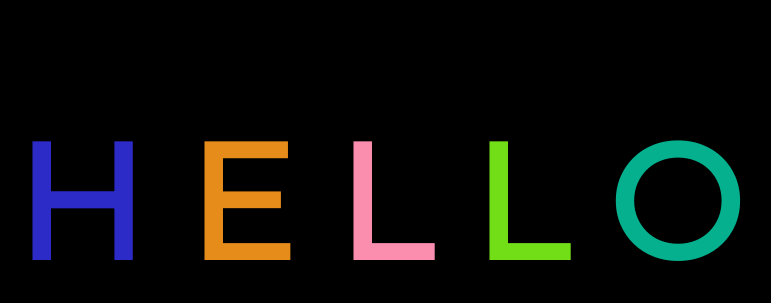
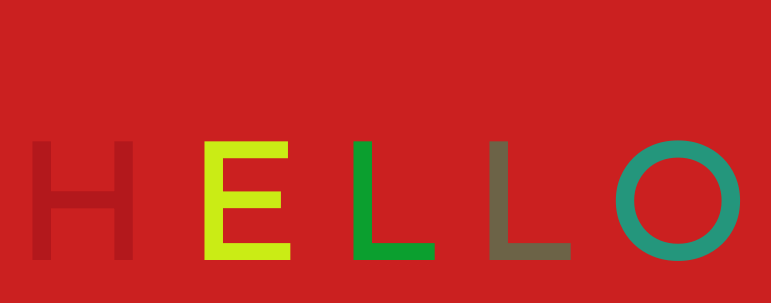
Before and after one commit to gbaer12/AnimatedTextGitDemo, a plain HTML site: page index.html in a window 1280 px wide. Shown: the part 206-509 px from the top of the page, without its empty margins (262-1033 px from the left). Drawn offline with Linux system fonts and the light colour scheme.

Commit message:
change bg color and js letter timing

```diff
--- a/app.css
+++ b/app.css
@@ -3,7 +3,7 @@ body{
     justify-content: center;
     align-items: center;
     height: 100vh;
-    background-color: black;
+    background-color: rgb(203, 32, 32);
 }
 
 h1{
--- a/app.js
+++ b/app.js
@@ -11,4 +11,4 @@ const intervalID = setInterval(function(){
     for(let letter of letters){
         letter.style.color = randomRGB();
     }
-}, 2000);
+}, 1000);
```
